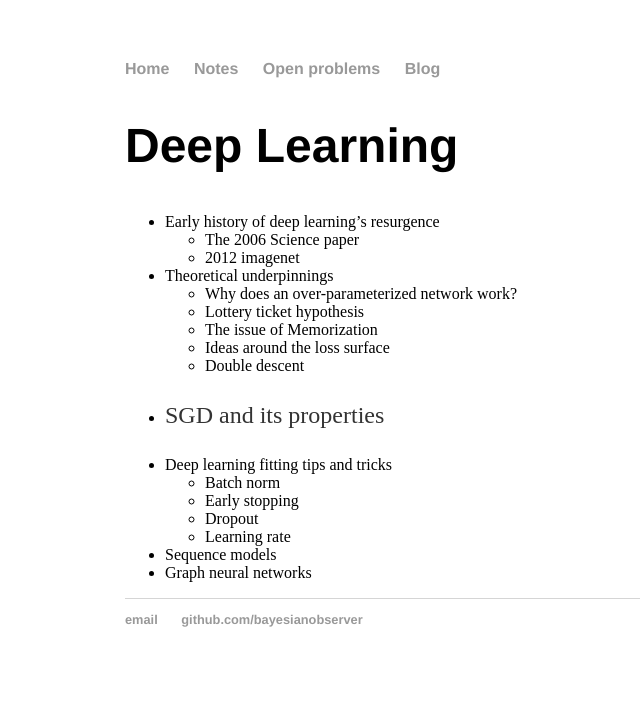
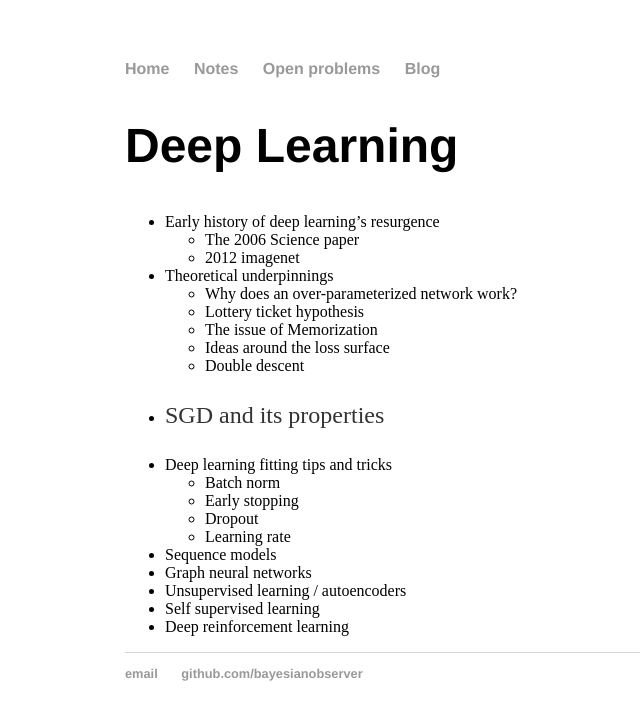
Before and after one commit to bayesianobserver/bayesianobserver.github.io, a Jekyll site: the page built from ml/deeplearning.md, in a window 1280 px wide. Shown: the top 720 px of the page, without its empty margins (67-707 px from the left). Built offline with Jekyll 4.4.1, drawn with Linux system fonts in a browser that asks for light colours.

Commit message:
Update deeplearning.md

```diff
--- a/ml/deeplearning.md
+++ b/ml/deeplearning.md
@@ -24,3 +24,6 @@ title: Deep Learning
 
 - Sequence models
 - Graph neural networks
+- Unsupervised learning / autoencoders
+- Self supervised learning
+- Deep reinforcement learning
```
